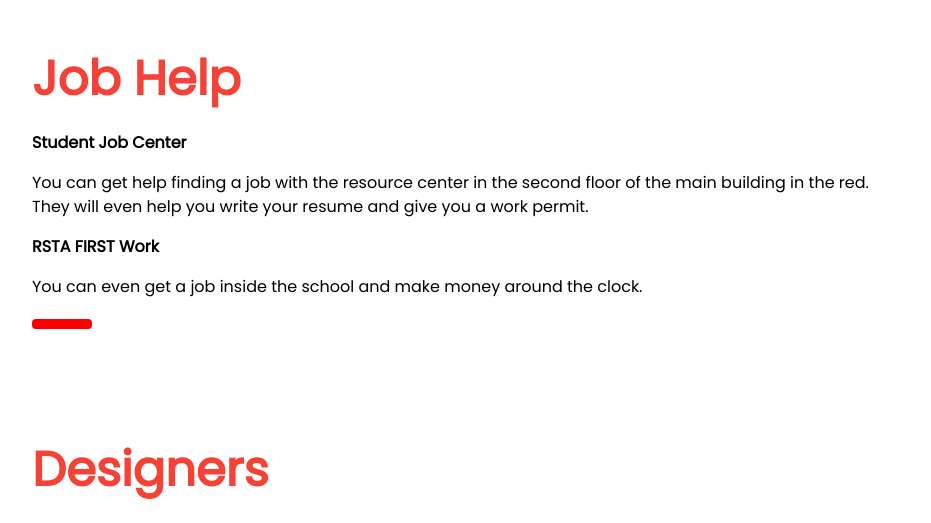
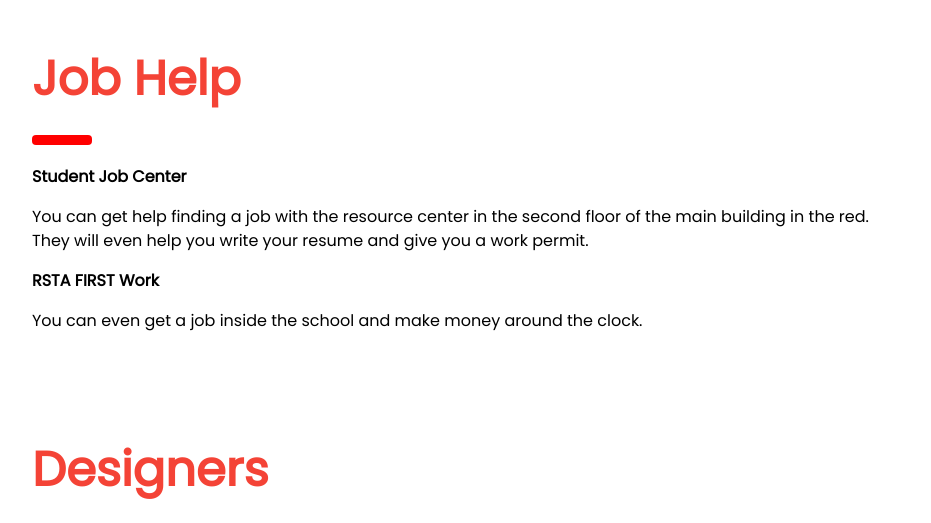
Before and after one commit to calderrussell/Ticker-for-Change-2024-CRAD, a plain HTML site: page index.html in a window 1280 px wide. Shown: the part 2480-3003 px from the top of the page, without its empty margins (324-1255 px from the left). Drawn offline with nearby package versions, Linux system fonts and the light colour scheme.

Commit message:
Update index.html

```diff
--- a/index.html
+++ b/index.html
@@ -156,12 +156,11 @@ body {font-size:16px;}
 
   <!-- Job help / Pricing Tables -->
   <div class="w3-container" id="jobs" style="margin-top:75px">
-    <h1 class="w3-xxxlarge w3-text-red"><b>Job Help</b></h1>
+    <h1 class="w3-xxxlarge w3-text-red"><b>Job Help</b></h1>     <hr style="width:50px;border:5px solid red" class="w3-round">
     <p><b>Student Job Center</b></p>
     <p> You can get help finding a job with the resource center in the second floor of the main building in the red. They will even help you write your resume and give you a work permit. </p>
     <p><b>RSTA FIRST Work</b></p>
     <p> You can even get a job inside the school and make money around the clock.</p>
-    <hr style="width:50px;border:5px solid red" class="w3-round">
 
   </div>
 
@@ -224,7 +223,7 @@ body {font-size:16px;}
     <p>Our school is connected to the War memorial building (accessable through the back of the arts building). The War memorial has a gym and pool where you can work on improving yourself.</p>
 
     <p><b>Free Nutrition</b></p>
-    <p>Free berakfast and lunch is provided at CRLS. If you arrive after 8:00 there will be free food in the Main Cafeteria. Lunch wil be served in 2 different locaitons The Main Cafe and the Media Cafe. The Main Cafe is directly accesible from the front double doors, and the Media cafe is located on the first floor in zone 5 or the brown zone. Our school also has a food bank that provides food to those that need it.</p>
+    <p>Free breakfast and lunch is provided at CRLS. If you arrive after 8:00 there will be free food in the Main Cafeteria. Lunch wil be served in 2 different locaitons The Main Cafe and the Media Cafe. The Main Cafe is directly accesible from the front double doors, and the Media cafe is located on the first floor in zone 5 or the brown zone. Our school also has a food bank that provides food to those that need it.</p>
     </form>
   </div>
 
```
